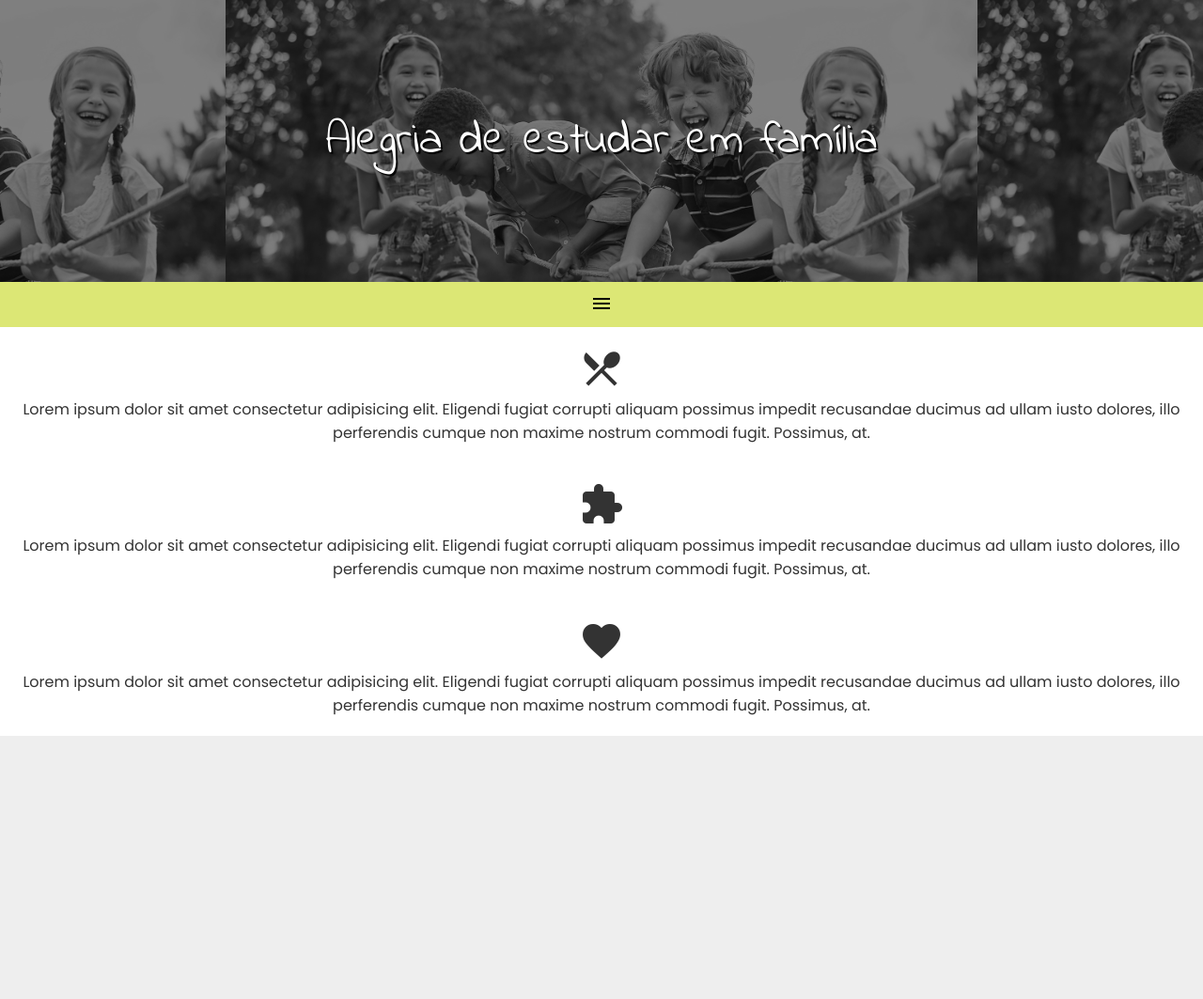
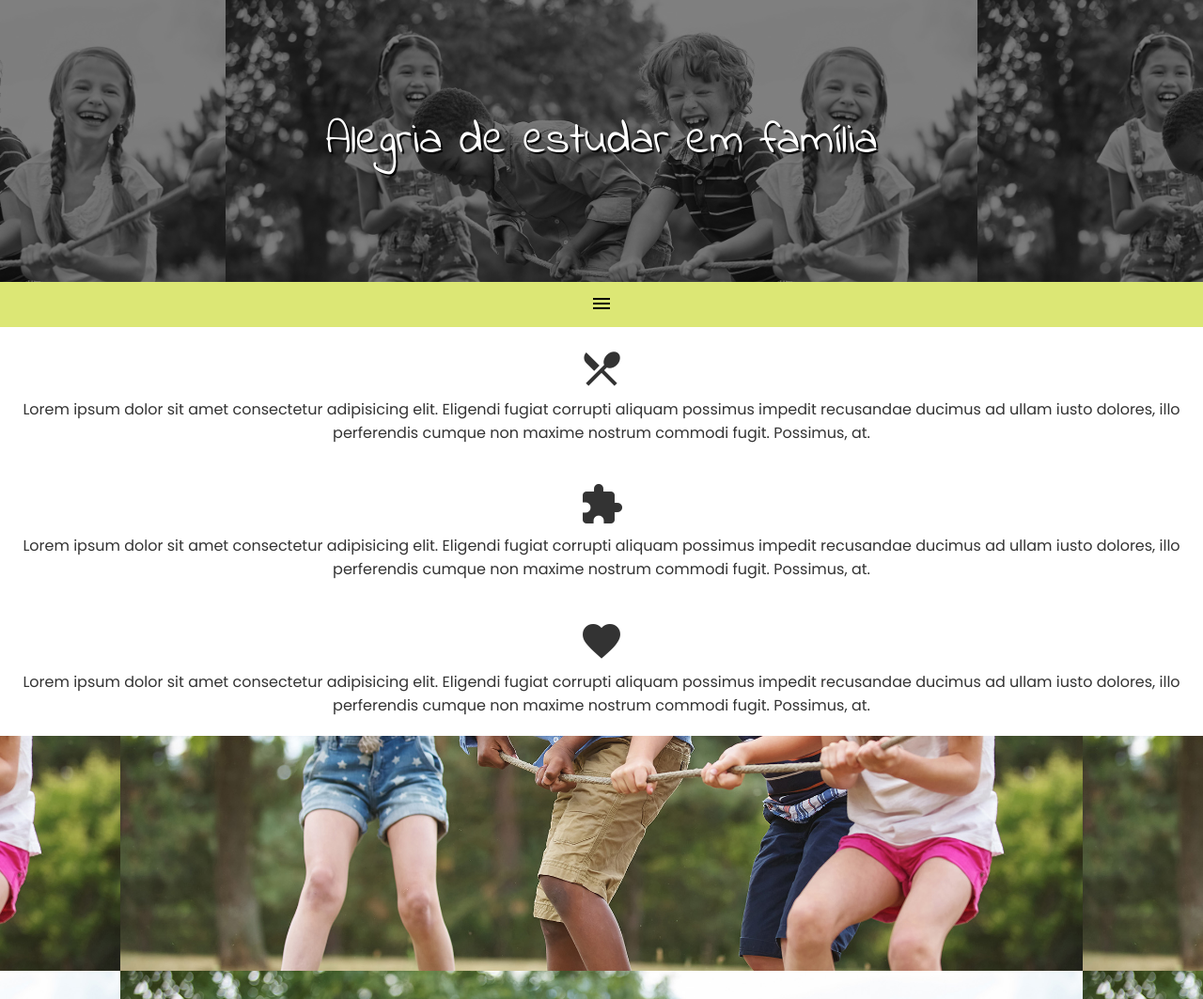
Before and after one commit to sergiomoura/FS4-aula11-TemaParaAlterarDOM, a plain HTML site: page index.html in a window 1280 px wide. Shown: the whole page at 94% size. Before the commit the page ends 800 px from the top, so only its background shows below. Drawn offline with Linux system fonts and the light colour scheme.

Commit message:
adicionado imagem fixa a vp

```diff
--- a/index.html
+++ b/index.html
@@ -29,5 +29,6 @@
 			<div>Lorem ipsum dolor sit amet consectetur adipisicing elit. Eligendi fugiat corrupti aliquam possimus impedit recusandae ducimus ad ullam iusto dolores, illo perferendis cumque non maxime nostrum commodi fugit. Possimus, at.</div>
 		</article>
 	</section>
+	<div class="imagem"></div>
 </body>
 </html>
--- a/scss/style.scss
+++ b/scss/style.scss
@@ -77,4 +77,12 @@ body {
 			}
 		}
 	}
+
+	.imagem {
+		background-image: url(../img/top-bg.jpg);
+		background-attachment: fixed;
+		background-size: 1024px auto;
+		height: 280px;
+		background-position: center 250px;
+	}
 }
```
Also changed, not shown: css/style.css, 1 other file.
